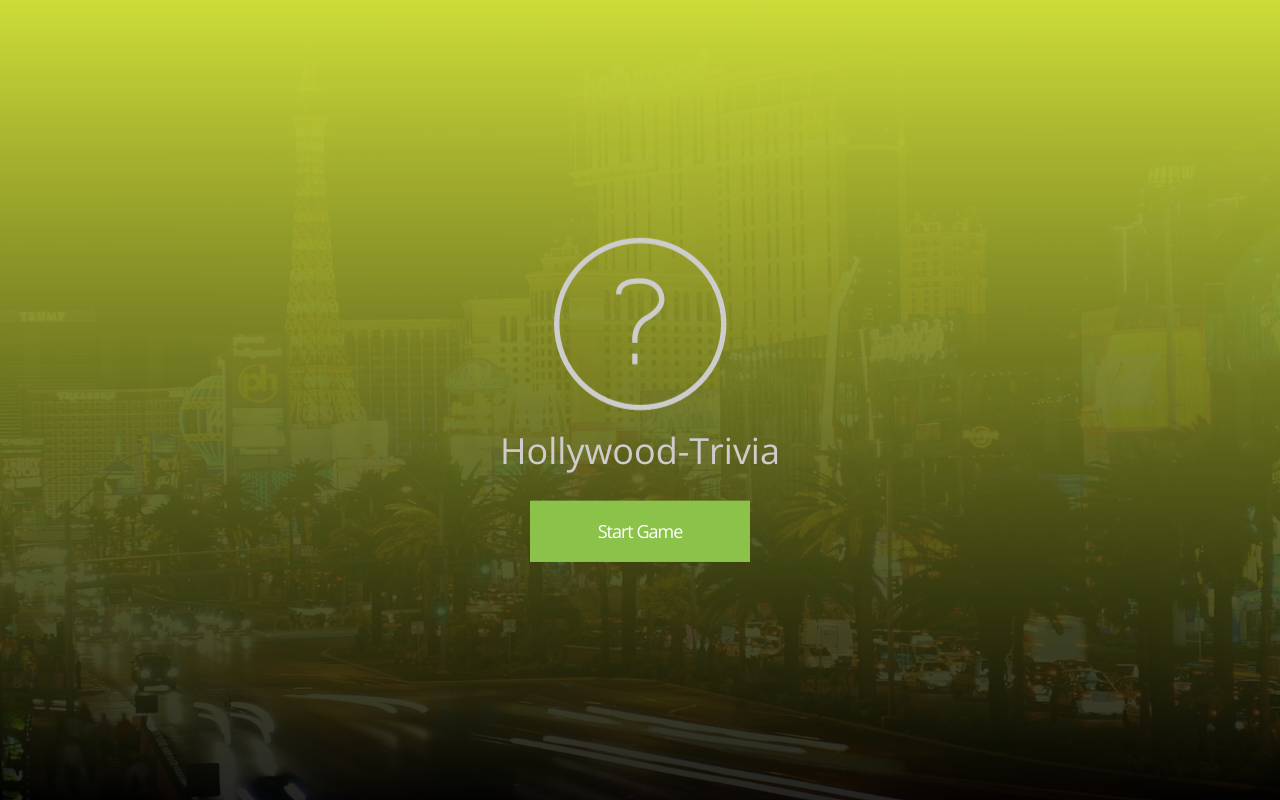
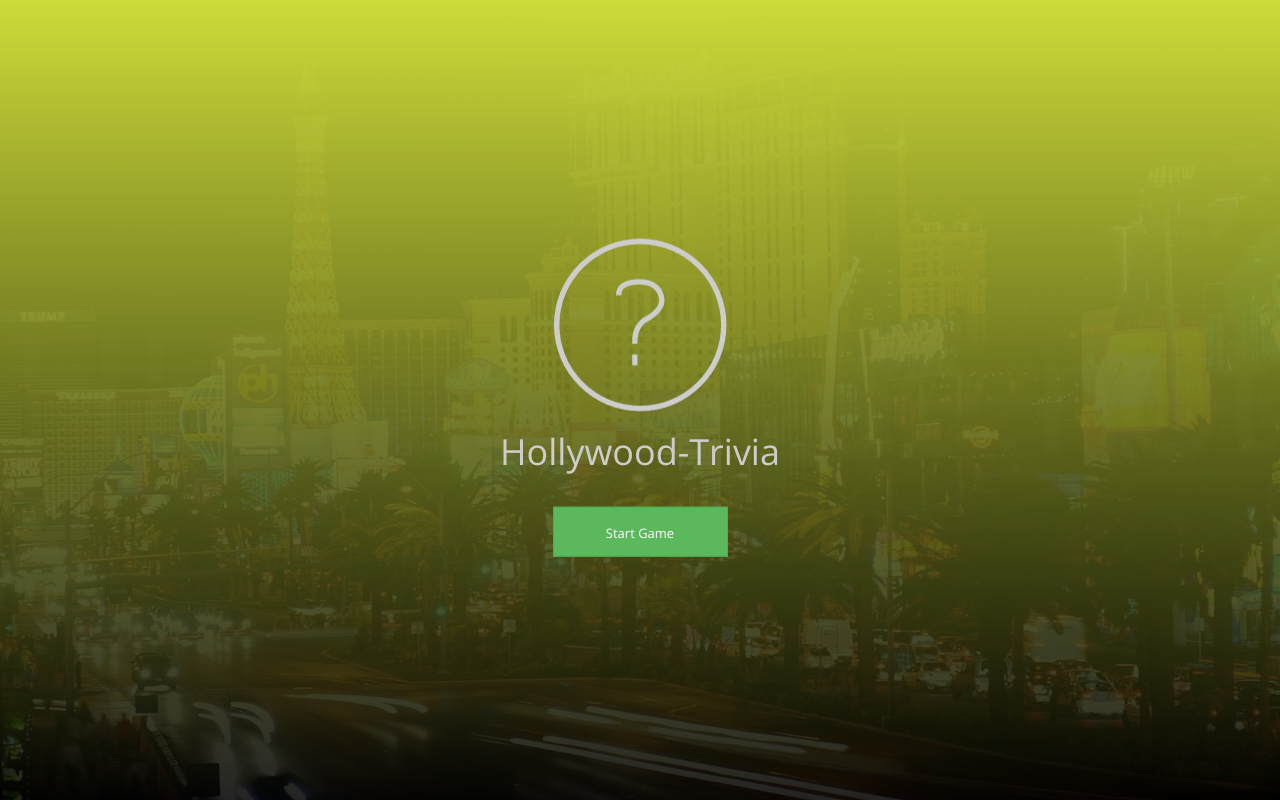
Before and after one commit to NBDelpino1/Hollywood, a PHP site: page / in a window 1280 px wide. Run offline with PHP 8.4, Linux system fonts and the light colour scheme.

Commit message:
modified the start button look

```diff
--- a/assets/css/style.css
+++ b/assets/css/style.css
@@ -35,20 +35,12 @@ h1 {
 }
 
 .start-button {
-    width:220px;
+    width:175px;
+    height:50px;
+    margin:5px;
     border-radius:0;
-    background-color:#8bc34a;
-    border-color: #8bc34a;
-    color: #fff;
-    font-size:36px;
-    font-weight:300;
-    letter-spacing:-1px;
-    line-height:41px;
-}
-
-.start-button:hover {
-    background-color:#f44336;
-    border-color: #f44336;
+    font-size:13px;
+    line-height:30px;
 }
 
 .answer-button {
--- a/index.html
+++ b/index.html
@@ -4,13 +4,17 @@
     <meta charset="UTF-8">
     <meta content="IE=edge" http-equiv="X-UA-Compatible">
     <meta content="width=device-width, initial-scale=1" name="viewport">
-    <title>JavaScript-Trivia</title>
+    <title>Hollywood Trivia</title>
+
     <!-- Latest compiled and minified CSS -->
     <link rel="stylesheet" href="https://maxcdn.bootstrapcdn.com/bootstrap/3.3.6/css/bootstrap.min.css" integrity="sha384-1q8mTJOASx8j1Au+a5WDVnPi2lkFfwwEAa8hDDdjZlpLegxhjVME1fgjWPGmkzs7" crossorigin="anonymous">
+
     <!--Google Fonts-->
     <link href="https://fonts.googleapis.com/css?family=Open+Sans:300" rel="stylesheet">
+
     <!-- Stylesheet -->
     <link href="assets/css/style.css" rel="stylesheet">
+
 </head>
 <body>
     <div class="main-wrapper">
@@ -20,14 +24,18 @@
             <br>
 
             <div>
-                <button type="button" class="btn btn-lg btn-default start-button" id="start"><h4>Start Game</h4></button>
+                <a class="btn btn-success btn-lg start-button" id="start" role="button">Start Game</a>
             </div>
 
         </div>
     </div>
+
+    <!-- Latest compiled and minified JS -->
     <script src="https://code.jquery.com/jquery.js"></script>
-    <!-- Latest compiled and minified JS -->
     <script src="https://maxcdn.bootstrapcdn.com/bootstrap/3.3.6/js/bootstrap.min.js" integrity="sha384-0mSbJDEHialfmuBBQP6A4Qrprq5OVfW37PRR3j5ELqxss1yVqOtnepnHVP9aJ7xS" crossorigin="anonymous"></script>
-<script type="text/javascript" src="assets/js/app.js"></script>
+
+    <!--My JS-->
+    <script type="text/javascript" src="assets/js/app.js"></script>
+
 </body>
 </html>
```
